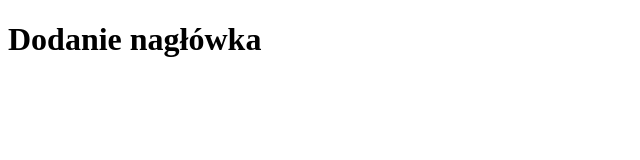
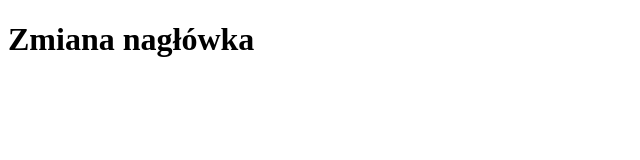
Before and after one commit to Dejzarn/learn-git-ex2, a plain HTML site: page index.html in a window 1280 px wide. Shown: the whole page, without its empty margins (0-640 px from the left). Drawn offline with Linux system fonts and the light colour scheme.

Commit message:
Change content

```diff
--- a/index.html
+++ b/index.html
@@ -7,6 +7,6 @@
     <title>Zmiana tytułu</title>
 </head>
 <body>
-    <h1>Dodanie nagłówka</h1>
+    <h1>Zmiana nagłówka</h1>
 </body>
 </html>
```
